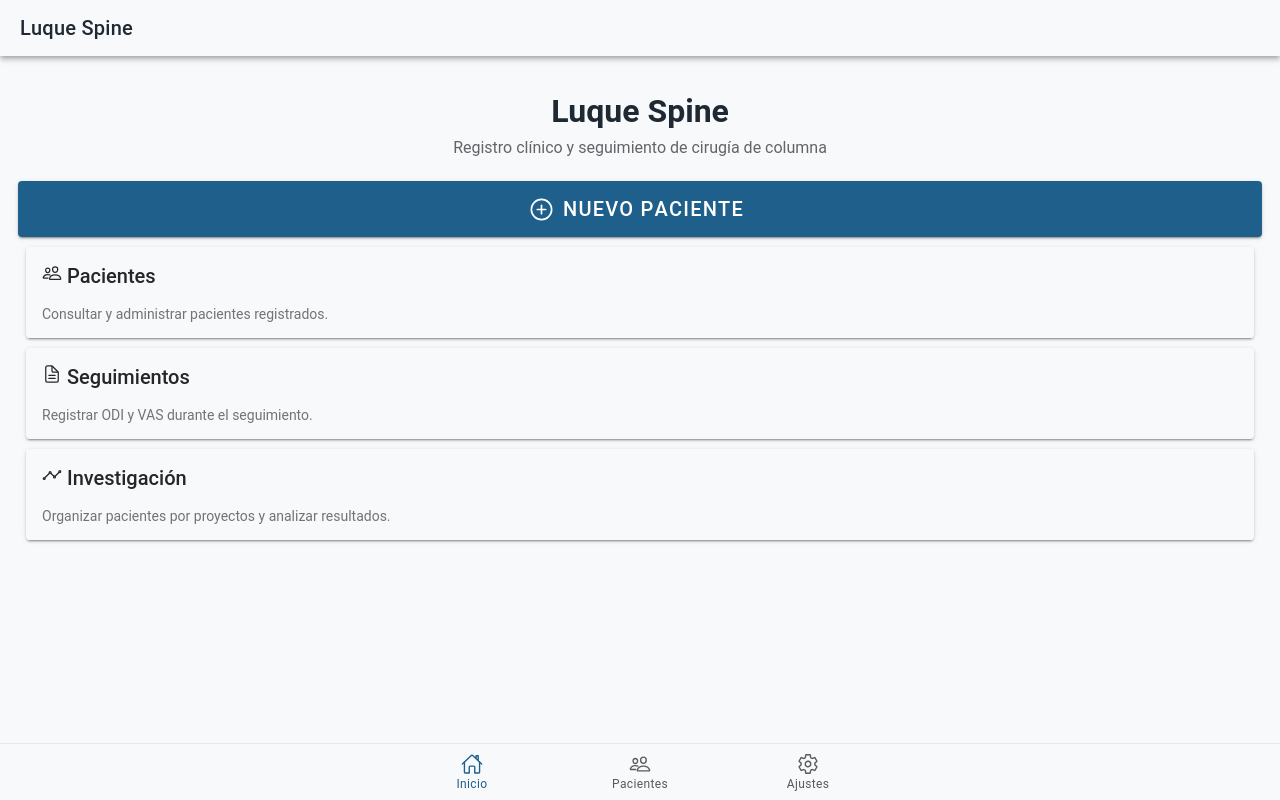
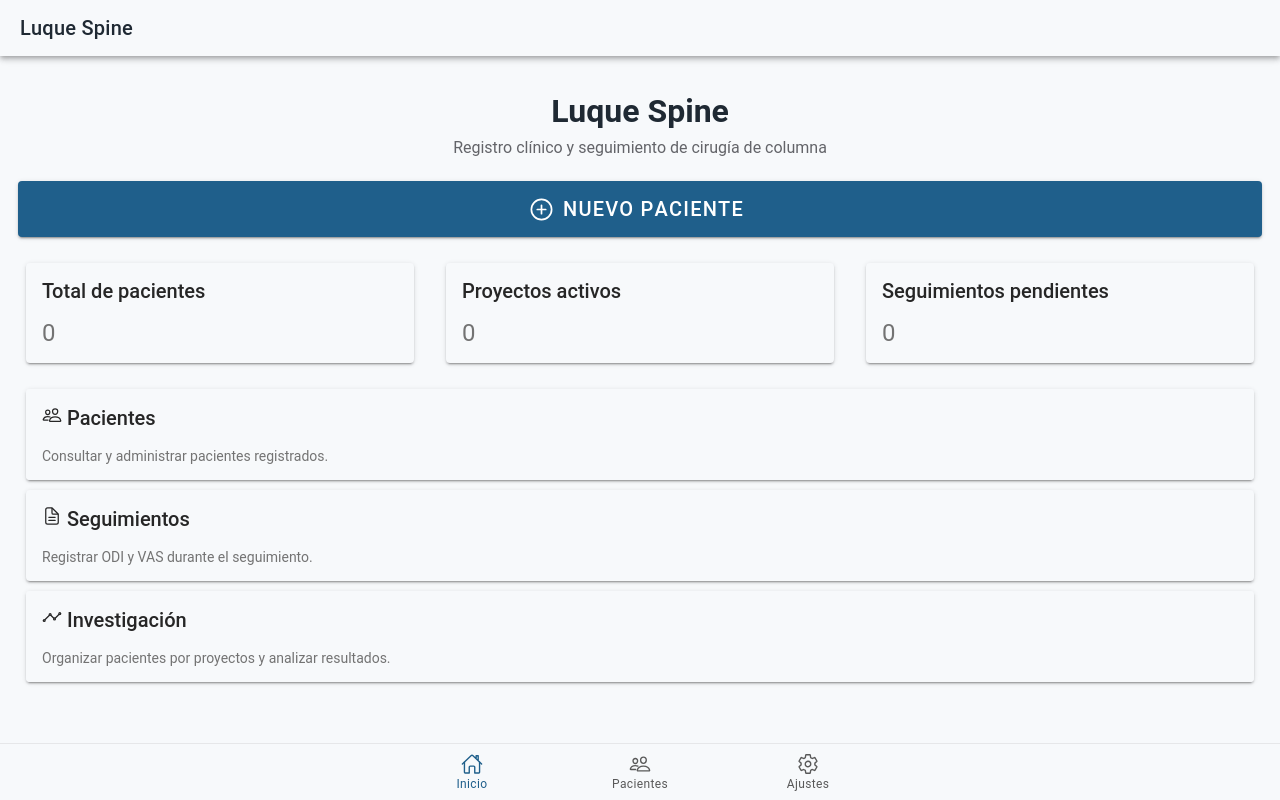
Before and after one commit to luisenriqueo86-commits/luque-spine, a React (Vite) app: page /inicio in a window 1280 px wide. Built offline with nearby package versions, Linux system fonts and the light colour scheme.

Commit message:
Agrega dashboard de inicio

```diff
--- a/src/pages/HomePage.tsx
+++ b/src/pages/HomePage.tsx
@@ -1,43 +1,206 @@
  import {
-  IonButton, IonCard, IonCardContent, IonCardHeader, IonCardTitle,
-  IonContent, IonHeader, IonIcon, IonPage, IonTitle, IonToolbar
+  IonButton,
+  IonCard,
+  IonCardContent,
+  IonCardHeader,
+  IonCardTitle,
+  IonContent,
+  IonHeader,
+  IonIcon,
+  IonPage,
+  IonTitle,
+  IonToolbar,
+  useIonViewWillEnter,
 } from '@ionic/react';
+
 import {
-  addCircleOutline, analyticsOutline, documentTextOutline, peopleOutline
+  addCircleOutline,
+  analyticsOutline,
+  documentTextOutline,
+  peopleOutline,
 } from 'ionicons/icons';
+
 import { useHistory } from 'react-router-dom';
+import { useState } from 'react';
+
+import { getPatients } from '../services/patientStorage';
+import { getResearchProjects } from '../services/researchProjectStorage';
 
 const HomePage: React.FC = () => {
   const history = useHistory();
 
+  const [totalPacientes, setTotalPacientes] = useState(0);
+  const [proyectosActivos, setProyectosActivos] = useState(0);
+  const [seguimientosPendientes, setSeguimientosPendientes] =
+    useState(0);
+
+  useIonViewWillEnter(() => {
+    const pacientes = getPatients();
+    const proyectos = getResearchProjects();
+
+    setTotalPacientes(pacientes.length);
+
+    setProyectosActivos(
+      proyectos.filter((proyecto) => proyecto.activo).length
+    );
+
+    const hoy = new Date();
+
+    const pendientes = pacientes.reduce(
+      (total, paciente) => {
+        if (!paciente.fechaCirugia) {
+          return total;
+        }
+
+        const fecha = new Date(
+          `${paciente.fechaCirugia}T00:00:00`
+        );
+
+        if (Number.isNaN(fecha.getTime())) {
+          return total;
+        }
+
+        const meses =
+          (hoy.getFullYear() - fecha.getFullYear()) * 12 +
+          (hoy.getMonth() - fecha.getMonth());
+
+        const controles = [
+          { key: '1_mes', meses: 1 },
+          { key: '3_meses', meses: 3 },
+          { key: '6_meses', meses: 6 },
+          { key: '12_meses', meses: 12 },
+        ] as const;
+
+        const pendientesPaciente = controles.filter(
+          (control) => {
+            if (meses < control.meses) {
+              return false;
+            }
+
+            const escala =
+              paciente.escalas[control.key];
+
+            const tieneVAS =
+              typeof escala?.vas === 'number';
+
+            const tieneODI =
+              typeof escala?.odi === 'number';
+
+            return !tieneVAS && !tieneODI;
+          }
+        ).length;
+
+        return total + pendientesPaciente;
+      },
+      0
+    );
+
+    setSeguimientosPendientes(pendientes);
+  });
+
   return (
     <IonPage>
       <IonHeader>
-        <IonToolbar><IonTitle>Luque Spine</IonTitle></IonToolbar>
+        <IonToolbar>
+          <IonTitle>Luque Spine</IonTitle>
+        </IonToolbar>
       </IonHeader>
+
       <IonContent className="ion-padding">
+
         <section className="hero">
           <h1>Luque Spine</h1>
-          <p>Registro clínico y seguimiento de cirugía de columna</p>
+          <p>
+            Registro clínico y seguimiento de cirugía de columna
+          </p>
         </section>
 
-        <IonButton expand="block" size="large" routerLink="/nuevo-paciente">
-          <IonIcon slot="start" icon={addCircleOutline} />
+        <IonButton
+          expand="block"
+          size="large"
+          routerLink="/nuevo-paciente"
+        >
+          <IonIcon
+            slot="start"
+            icon={addCircleOutline}
+          />
           Nuevo paciente
         </IonButton>
 
-        <IonCard button onClick={() => history.push('/pacientes')}>
+        <div
+          style={{
+            display: 'grid',
+            gridTemplateColumns:
+              'repeat(auto-fit, minmax(160px, 1fr))',
+            gap: '12px',
+            marginTop: '16px',
+            marginBottom: '16px',
+          }}
+        >
+
+          <IonCard>
             <IonCardHeader>
-            <IonCardTitle><IonIcon icon={peopleOutline} /> Pacientes</IonCardTitle>
+              <IonCardTitle>
+                Total de pacientes
+              </IonCardTitle>
             </IonCardHeader>
-          <IonCardContent>Consultar y administrar pacientes registrados.</IonCardContent>
+
+            <IonCardContent>
+              <h1>{totalPacientes}</h1>
+            </IonCardContent>
           </IonCard>
 
           <IonCard>
             <IonCardHeader>
-            <IonCardTitle><IonIcon icon={documentTextOutline} /> Seguimientos</IonCardTitle>
+              <IonCardTitle>
+                Proyectos activos
+              </IonCardTitle>
             </IonCardHeader>
-          <IonCardContent>Registrar ODI y VAS durante el seguimiento.</IonCardContent>
+
+            <IonCardContent>
+              <h1>{proyectosActivos}</h1>
+            </IonCardContent>
+          </IonCard>
+
+          <IonCard>
+            <IonCardHeader>
+              <IonCardTitle>
+                Seguimientos pendientes
+              </IonCardTitle>
+            </IonCardHeader>
+
+            <IonCardContent>
+              <h1>{seguimientosPendientes}</h1>
+            </IonCardContent>
+          </IonCard>
+
+        </div>
+
+        <IonCard
+          button
+          onClick={() => history.push('/pacientes')}
+        >
+          <IonCardHeader>
+            <IonCardTitle>
+              <IonIcon icon={peopleOutline} /> Pacientes
+            </IonCardTitle>
+          </IonCardHeader>
+
+          <IonCardContent>
+            Consultar y administrar pacientes registrados.
+          </IonCardContent>
+        </IonCard>
+
+        <IonCard>
+          <IonCardHeader>
+            <IonCardTitle>
+              <IonIcon icon={documentTextOutline} /> Seguimientos
+            </IonCardTitle>
+          </IonCardHeader>
+
+          <IonCardContent>
+            Registrar ODI y VAS durante el seguimiento.
+          </IonCardContent>
         </IonCard>
 
         <IonCard
@@ -54,6 +217,7 @@ const HomePage: React.FC = () => {
             Organizar pacientes por proyectos y analizar resultados.
           </IonCardContent>
         </IonCard>
+
       </IonContent>
     </IonPage>
   );
```
Lines whose indentation alone changed are shown as unchanged.
